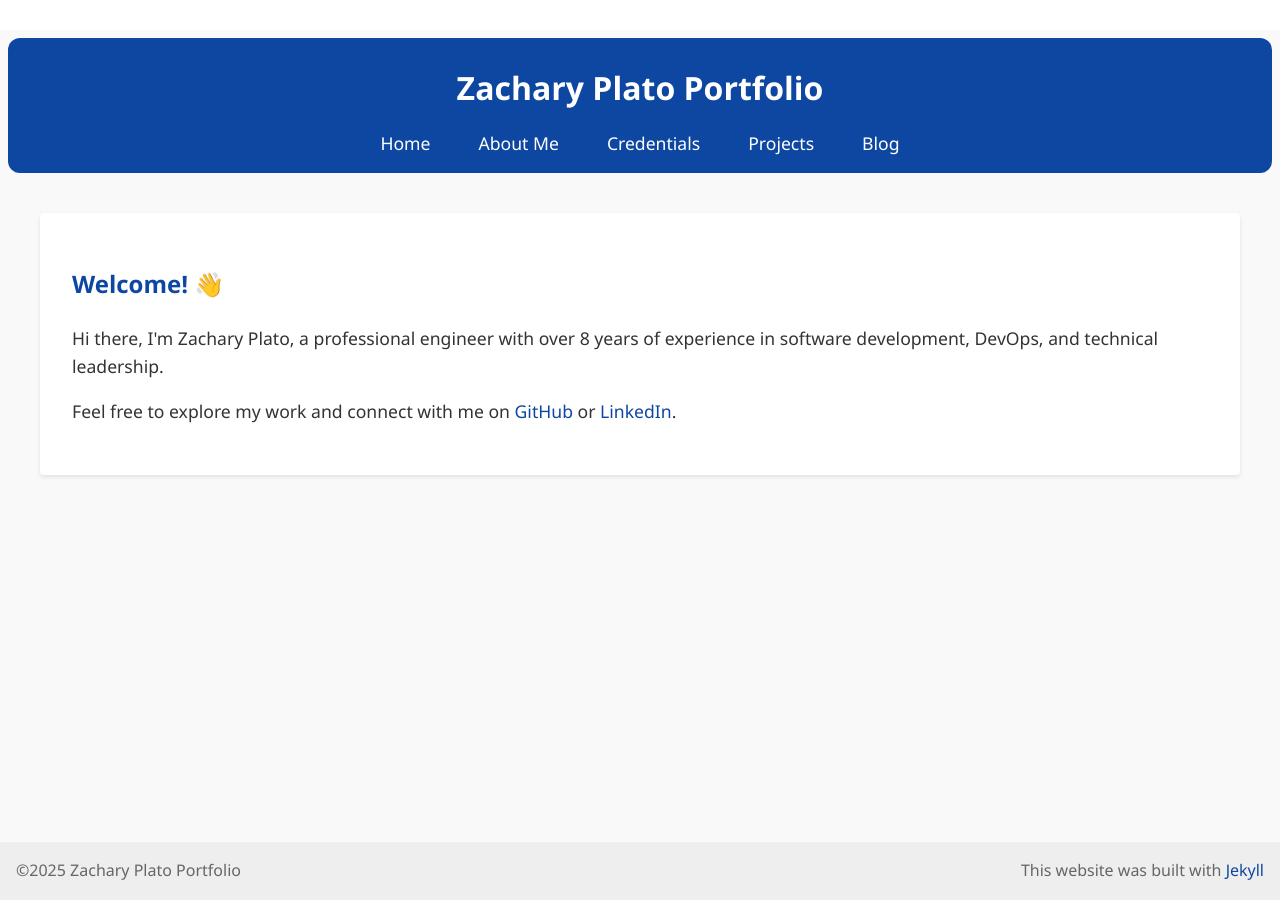
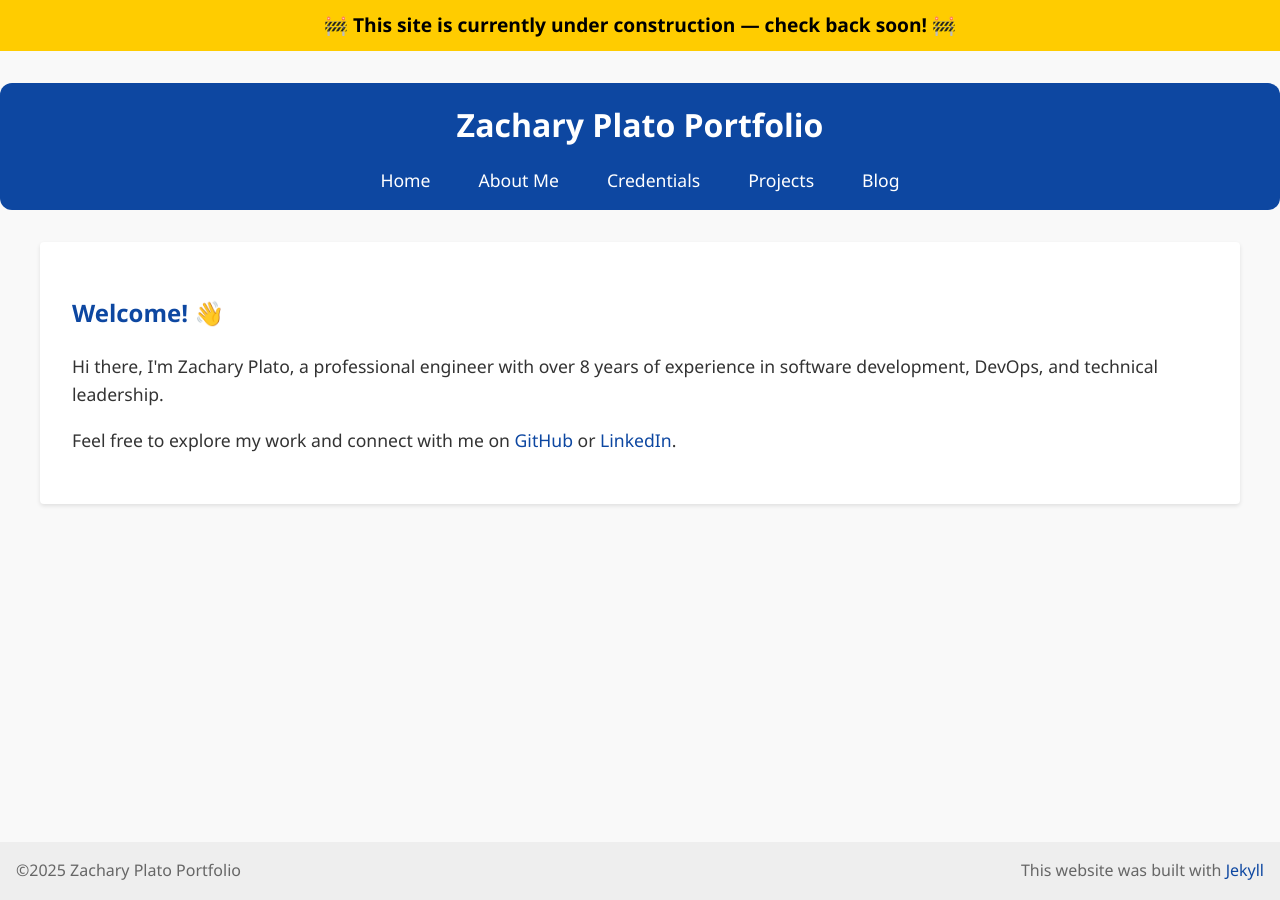
Before and after one commit to zplato/zplato.github.io, a Jekyll site: the page built from index.html, in a window 1280 px wide. Built offline with Jekyll 4.4.1, drawn with Linux system fonts in a browser that asks for light colours.

Commit message:
init site

```diff
--- a/_layouts/default.html
+++ b/_layouts/default.html
@@ -8,8 +8,17 @@
   <style>
     body {
       margin: 0;
+      padding: 0;
       overflow-x: hidden; /* Prevent horizontal scrolling */
       background-color: #f9f9f9; /* Match the page background */
+    }
+
+    .top-bar {
+      height: 2rem;
+      background-color: #f9f9f9; /* Match the rest of the page */
+      width: 100%;
+      margin: 0;
+      padding: 0;
     }
 
     header {
@@ -17,7 +26,8 @@
       top: 0;
       z-index: 1000;
       background-color: #0d47a1;
-      padding: 1rem 0 0.5rem 0;
+      padding: 0.5rem 0; /* Reduced padding to minimize white space */
+      margin: 0;
     }
 
     header h1 {
@@ -85,6 +95,9 @@
   </style>
 </head>
 <body>
+<div style="background-color: #ffcc00; color: #000; text-align: center; padding: 10px; font-weight: bold; font-size: 1.2rem;">
+ 🚧 This site is currently under construction — check back soon! 🚧
+</div>
 <div class="top-bar"></div>
 <header>
   <h1>{{ site.title }}</h1>
```
